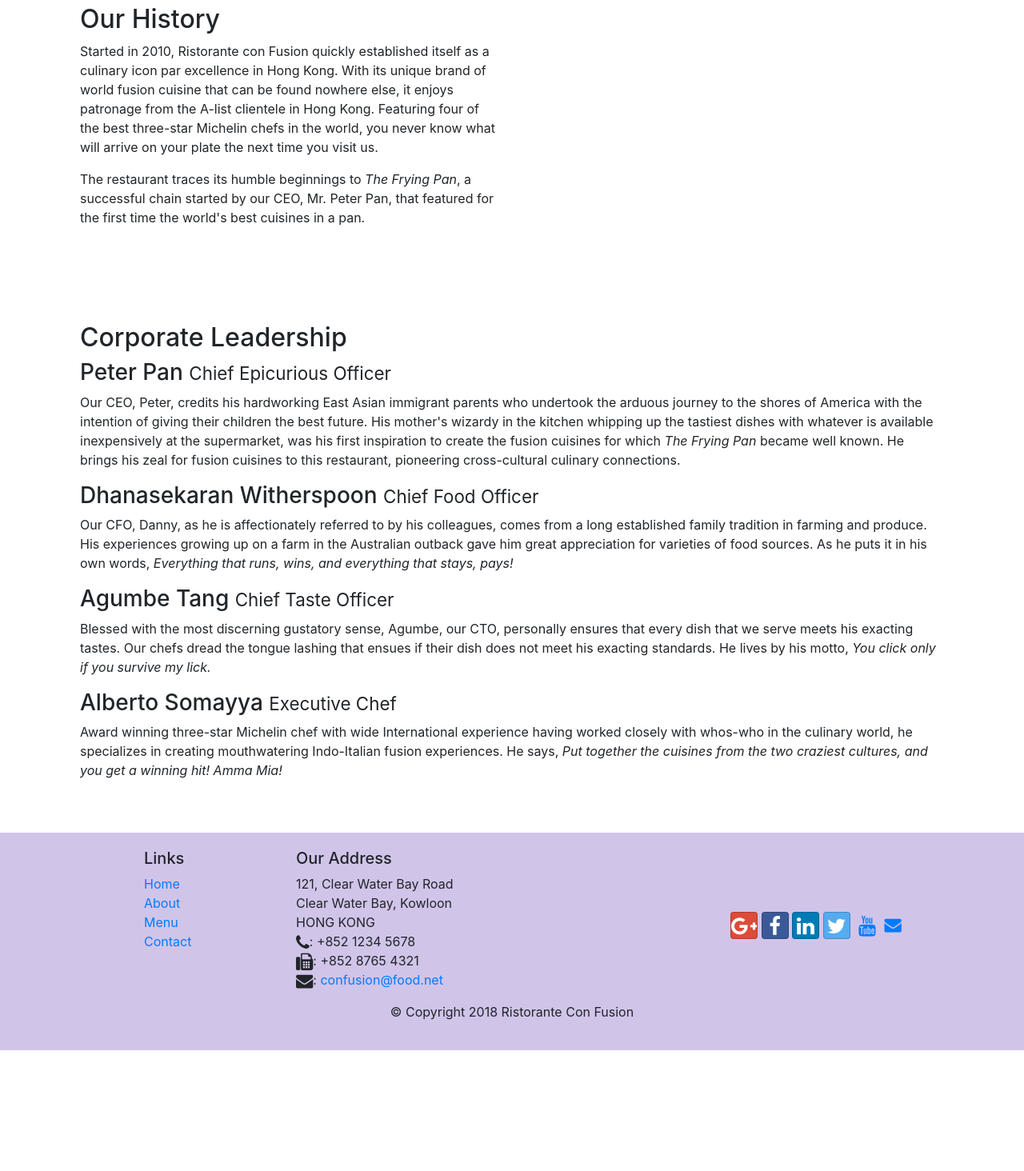
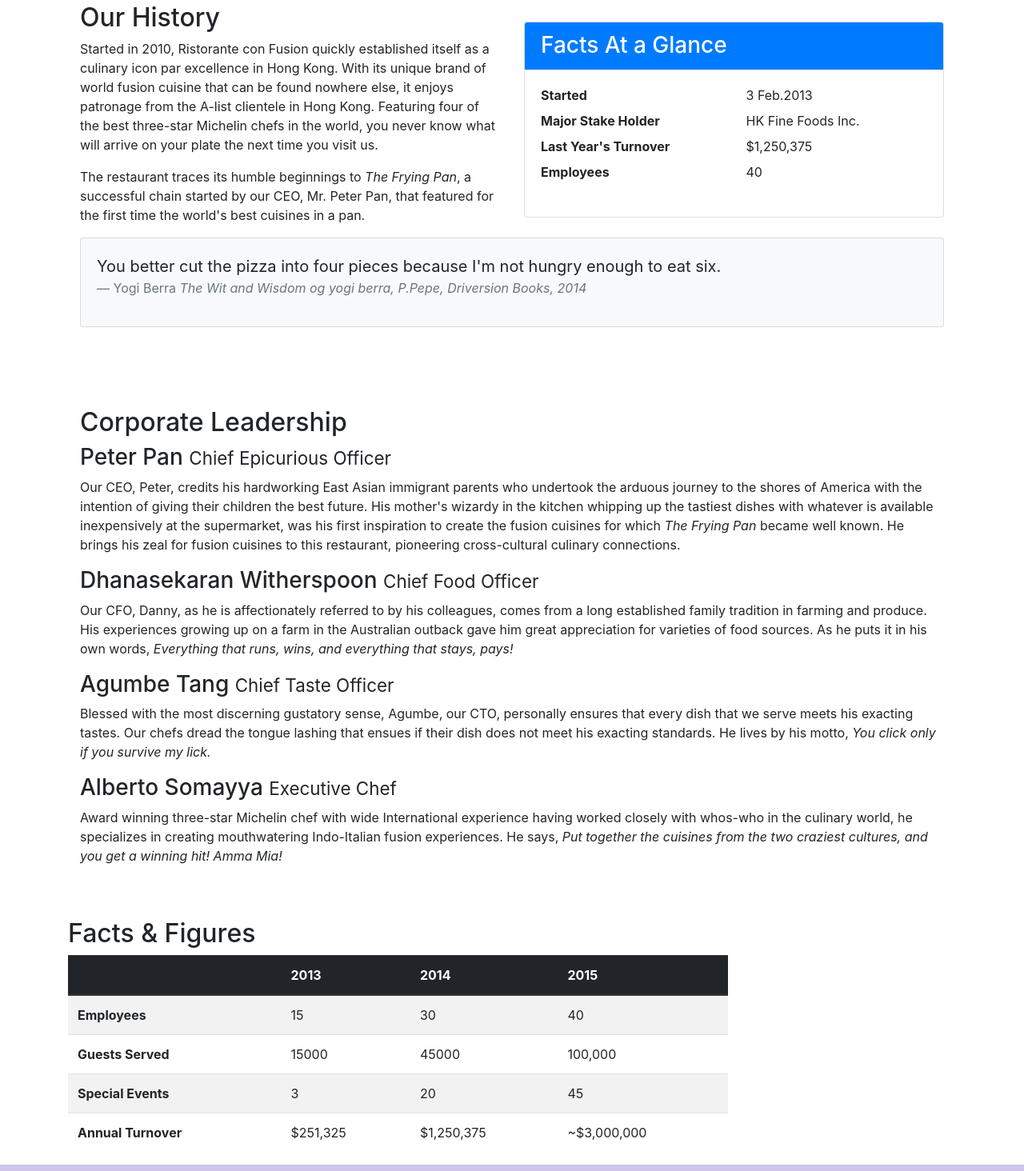
Before and after one commit to KHAJASHOAIBHUSSAIN/Restaurant-Website, a website: page aboutus.html in a window 1280 px wide. Shown: the part 516-1980 px from the top of the page at 80% size. Before the commit the page ends 1829 px from the top, so only its background shows below. Drawn offline with nearby package versions, Linux system fonts and the light colour scheme.

Commit message:
tables and cards

```diff
--- a/aboutus.html
+++ b/aboutus.html
@@ -62,13 +62,39 @@
                 <p>Started in 2010, Ristorante con Fusion quickly established itself as a culinary icon par excellence in Hong Kong. With its unique brand of world fusion cuisine that can be found nowhere else, it enjoys patronage from the A-list clientele in Hong Kong.  Featuring four of the best three-star Michelin chefs in the world, you never know what will arrive on your plate the next time you visit us.</p>
                 <p>The restaurant traces its humble beginnings to <em>The Frying Pan</em>, a successful chain started by our CEO, Mr. Peter Pan, that featured for the first time the world's best cuisines in a pan.</p>
             </div>
-            <div>
+            <div class="col-sm">
+                <div class="card">
+                <h3 class="card-header bg-primary text-white">Facts At a Glance</h3>
+                    <div class="card-body">
+                        <dl class="row">
+                        <dt class="col-6">Started</dt>
+                        <dd class="col-6">3 Feb.2013</dd>
+                        <dt class="col-6">Major Stake Holder</dt>
+                        <dd class="col-6">HK Fine Foods Inc.</dd>
+                        <dt class="col-6">Last Year's Turnover</dt>
+                        <dd class="col-6">$1,250,375</dd>
+                        <dt class="col-6">Employees</dt>
+                        <dd class="col-6">40</dd>
+                        </dl>
+                    </div>
+                </div>
+            </div>
+            <div class="col-12">
+                <div class="card card-body bg-light">
+                    <blockquote class="blockquote">
+                        <p class="mb-0">You better cut the pizza into four pieces because I'm not hungry enough to eat six.</p>
+                        <footer class="blockquote-footer">Yogi Berra
+                        <cite title="Source Title">The Wit and Wisdom og yogi berra, P.Pepe, Driversion Books, 2014
+                            </cite>
+                        </footer>
+                    </blockquote>
+                </div>
             </div>
         </div>
 
 
         <div class="row row-content">
-            <div class="col-lg-12 ">
+            <div class="col-12 ">
                 <h2>Corporate Leadership</h2>
                 <h3>Peter Pan <small>Chief Epicurious Officer</small></h3>
                 <div class="d-none d-md-block d-sm-none"><p>Our CEO, Peter, credits his hardworking East Asian immigrant parents who undertook the arduous journey to the shores of America with the intention of giving their children the best future. His mother's wizardy in the kitchen whipping up the tastiest dishes with whatever is available inexpensively at the supermarket, was his first inspiration to create the fusion cuisines for which <em>The Frying Pan</em> became well known. He brings his zeal for fusion cuisines to this restaurant, pioneering cross-cultural culinary connections.</p></div>
@@ -80,7 +106,52 @@
                 <div class="d-none d-md-block d-sm-none"><p>Award winning three-star Michelin chef with wide International experience having worked closely with whos-who in the culinary world, he specializes in creating mouthwatering Indo-Italian fusion experiences. He says, <em>Put together the cuisines from the two craziest cultures, and you get a winning hit! Amma Mia!</em></p></div>
             </div>
        </div>
+        <div class="row">
+            <div class="col-12 col-sm-9">
+            <h2>Facts &amp; Figures</h2>
+                 <div class="table-responsive">
+                    <table class="table table-striped">
+                        <thead class="thead-dark">
+                            <tr>
+                                <th>&nbsp;</th>
+                                <th>2013</th>
+                                <th>2014</th>
+                                <th>2015</th>
+                            </tr>
+                        </thead>
+                        <tbody>
+                            <tr>
+                                <th>Employees</th>
+                                <td>15</td>
+                                <td>30</td>
+                                <td>40</td>
+                            </tr>
+                            <tr>
+                                <th>Guests Served</th>
+                                <td>15000</td>
+                                <td>45000</td>
+                                <td>100,000</td>
+                            </tr>
+                            <tr>
+                                <th>Special Events</th>
+                                <td>3</td>
+                                <td>20</td>
+                                <td>45</td>
+                            </tr>
+                            <tr>
+                                <th>Annual Turnover</th>
+                                <td>$251,325</td>
+                                <td>$1,250,375</td>
+                                <td>~$3,000,000</td>
+                            </tr>
+                        </tbody>
+                    </table>
+                </div>
+            </div>
+            <div class="col-12 col-sm-3">
 
+            </div>
+        </div>
     </div>
 
     <footer class="footer">
```
